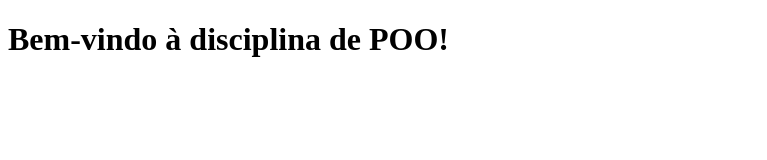
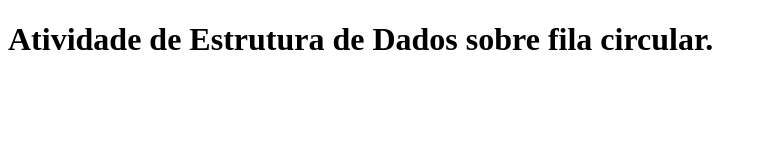
Before and after one commit to alisson1707/fila-circular, a website built with Parcel: page source/index.html in a window 1280 px wide. Shown: the whole page, without its empty margins (0-767 px from the left). Built offline with nearby package versions, Linux system fonts and the light colour scheme.

Commit message:
Atualização no html do projeto

```diff
--- a/source/index.html
+++ b/source/index.html
@@ -2,10 +2,10 @@
 <html lang="pt-br">
 <head>
  <meta charset="UTF-8" />
-    <title>Projeto POO</title>
+    <title>Estrutura de Dados</title>
 </head>
 <body>
- <h1>Bem-vindo à disciplina de POO!</h1>
+ <h1>Atividade de Estrutura de Dados sobre fila circular.</h1>
     <script type="module" src="./fila.ts"></script>
 </body>
 </html>
```
Also changed, not shown: 1 other file.
